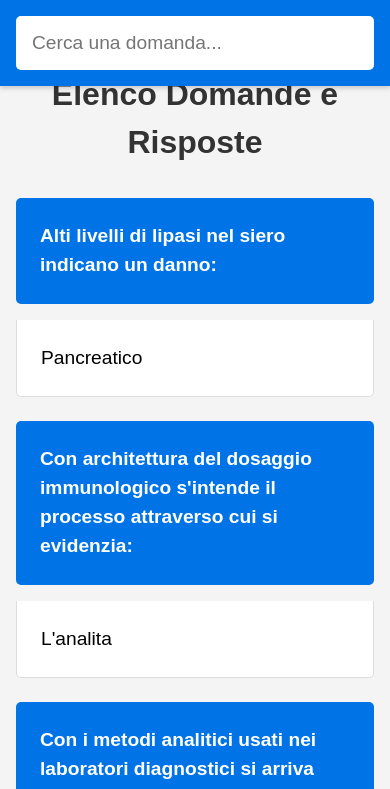
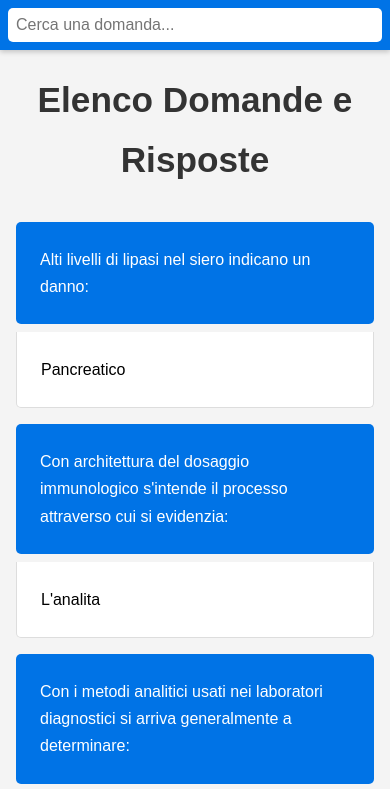
Before and after one commit to marcosavoldi/Esame_biochimica_soluzioni, a plain HTML site: page index.html in a window 390 px wide. Shown: the top 789 px of the page. Drawn offline with Linux system fonts and the light colour scheme.

Commit message:
Update index.html

```diff
--- a/index.html
+++ b/index.html
@@ -110,73 +110,42 @@
         /* ===========================
    Responsive Design
 =========================== */
+        /* ... */
+
 @media (max-width: 768px) {
     :root {
         --font-size-base: 1.1rem;
+        --line-height-base: 1.6;
         --padding: 1.2rem;
     }
 
     h1 {
-                font-size: 1.75rem;
+        font-size: 1.8rem;
+        font-weight: bold;
     }
 
-            .search-bar-container {
-                padding: 0.75rem;
-            }
-
-            .search-bar-container input[type="text"] {
-                padding: 0.75rem;
-                font-size: 1.1rem;
-            }
-
-            .question,
-            .answer {
-                padding: var(--padding);
-                font-size: var(--font-size-base);
-            }
-
-            .question {
-                margin-bottom: 0.75rem;
-            }
-
-            .answer {
-                margin-bottom: 1.25rem;
+    .question, .answer {
+        font-weight: normal; /* Reduce font weight for regular text */
     }
 }
 
 @media (max-width: 480px) {
     :root {
         --font-size-base: 1.2rem;
+        --line-height-base: 1.7;
         --padding: 1.5rem;
     }
 
     h1 {
-                font-size: 2rem;
+        font-size: 2.2rem;
+        font-weight: bold;
     }
 
-            .search-bar-container {
-                padding: 1rem;
+    .question, .answer {
+        font-weight: normal; /* Reduce font weight for regular text */
+    }
 }
 
-            .search-bar-container input[type="text"] {
-                padding: 1rem;
-                font-size: 1.2rem;
-            }
-
-            .question,
-            .answer {
-                padding: var(--padding);
-                font-size: var(--font-size-base);
-            }
-
-            .question {
-                margin-bottom: 1rem;
-            }
-
-            .answer {
-                margin-bottom: 1.5rem;
-            }
-        }
     </style>
 </head>
 
```
Lines whose indentation alone changed are shown as unchanged.
